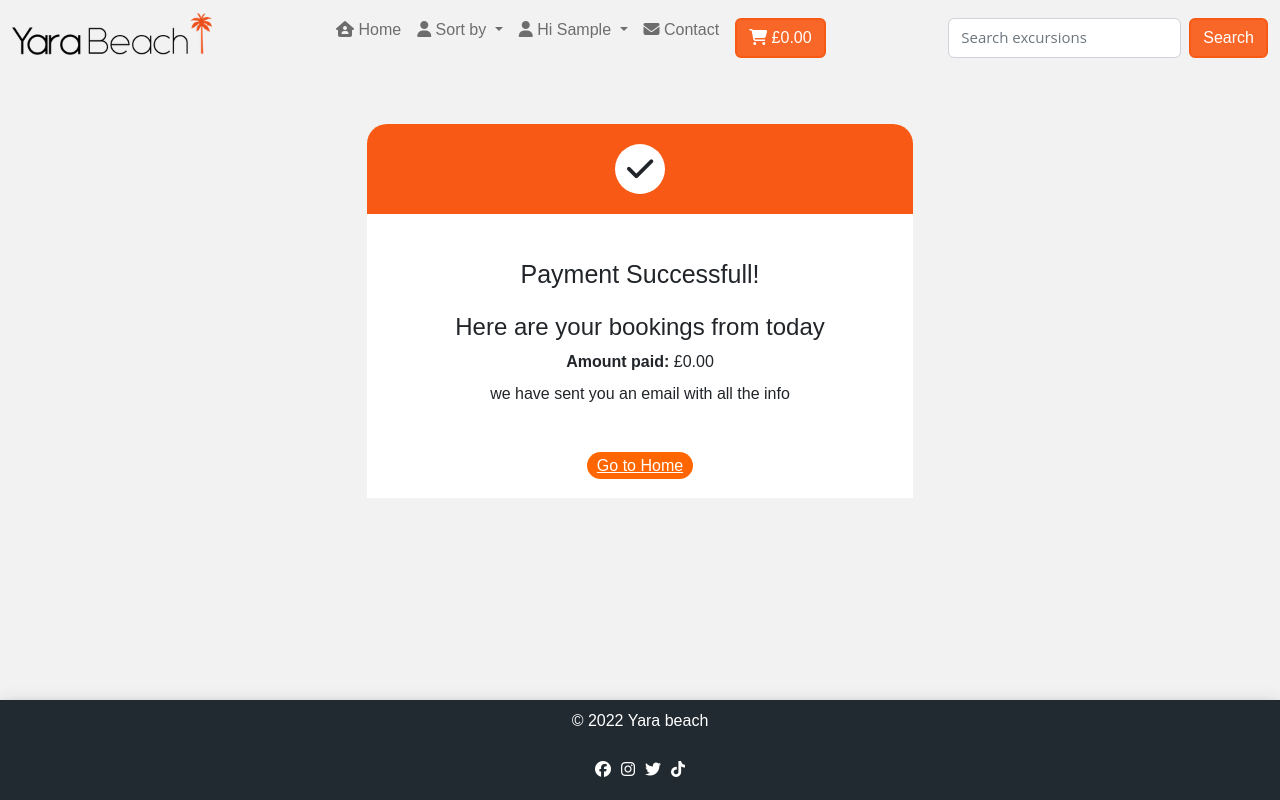
After one commit to Gersondelacruzdeveloper/yara-beach, a Django app: page /checkout/checkout-success in a window 1280 px wide. The commit adds this page. Run offline with Django 4.2, Linux system fonts and the light colour scheme; the visitor is signed in with stand-in values (Sample User, id 1); data that the repository does not hold is empty; parts of the project's set-up code (start-up, migrations or seed data) failed here and were passed over; some libraries are stand-ins or nearby versions; some web fonts are replaced.

Commit message:
Fix typo in ExcursionOrder model, Add success payment page

```diff
--- a/checkout/models.py
+++ b/checkout/models.py
@@ -1,12 +1,12 @@
 from django.db import models
 from django.contrib.auth.models import User
+from datetime import date
 import uuid
-
 # Create your models here.
 
 #Contain all orders related to excursions
 class ExcursionOrder(models.Model):
-    excurion_name = models.CharField(max_length=201, null=False, blank=False)
+    excursion_name = models.CharField(max_length=201, null=False, blank=False)
     user = models.ForeignKey(User, null=True, blank=True, on_delete=models.CASCADE, default='')
     order_number = models.CharField(max_length=32, null=False, blank=False, editable=False)
     full_name = models.CharField(max_length=70, null=False, blank=False)
@@ -16,7 +16,7 @@ class ExcursionOrder(models.Model):
     adult_qty =  models.IntegerField(null=False, blank=False)
     child_qty =  models.IntegerField(null=False, blank=False)
     excursion_date = models.DateField(null=False, blank=False)
-    date_created = models.DateTimeField(auto_now_add=True)
+    date_created = models.DateField(auto_now_add=True)
     customer_email = models.EmailField(null=True, blank=True)
     cellphone_number = models.CharField(max_length=70, null=True, blank=True)
     place_pickup = models.CharField(max_length=70, null=True, blank=True)
--- a/checkout/urls.py
+++ b/checkout/urls.py
@@ -3,4 +3,5 @@ from . import views
 
 urlpatterns = [
     path('', views.checkout, name="checkout"),
+    path('checkout-success', views.checkout_success, name="checkout-success"),
 ]
--- a/checkout/views.py
+++ b/checkout/views.py
@@ -5,6 +5,7 @@ from cart.contexts import cart_contents
 from django.conf import settings
 import stripe
 from .models import ExcursionOrder
+import datetime
 # Create your views here.
 
 # Chekout and process payment
@@ -13,11 +14,11 @@ def checkout(request):
     stripe_secret_key = settings.STRIPE_SECRET_KEY
     cart = request.session.get('cart', {})
     current_cart = cart_contents(request)
-
+    # Create the order
     if request.method == 'POST':
         for item in current_cart['cart_items']:
                ExcursionOrder.objects.create(
-                excurion_name = item['excursion'].title,
+                excursion_name = item['excursion'].title,
                 user = request.user,
                 full_name = request.POST['full_name'],
                 image = item['excursion'].main_image.url,
@@ -28,14 +29,15 @@ def checkout(request):
                 child_qty = item['values']['child_qty'],
                 excursion_date = item['values']['excursion_date'],
                 customer_email = request.user.email,
-                place_pickup = item['values']['place_pickup']
+                place_pickup = item['values']['place_pickup'],
+                date_created  = datetime.date.today()
         )
-        return redirect('excursions')
+        return redirect('checkout-success')
     else:
         if not cart:
             messages.error(request, "There's nothing in your cart at the moment")
             return redirect('excursions')
-
+    # process the payment
     total = current_cart['total']
     stripe_total = round(total * 100)
     stripe.api_key =stripe_secret_key
@@ -48,3 +50,13 @@ def checkout(request):
         'client_secret': intent.client_secret,
     }
     return render(request, 'checkout/checkout.html', context)
+
+# Allow the user know that the purchase has been successful
+def checkout_success(request):
+    user_orders = ExcursionOrder.objects.all().filter(user=request.user)
+    user_orders = user_orders.filter(date_created=datetime.date.today())
+    excursion_total = 0
+    for item in user_orders:
+       excursion_total += item.subTotal
+    context = {'user_orders':user_orders, 'excursion_total':excursion_total}
+    return render(request,'checkout/success.html', context )
--- a/static/css/style.css
+++ b/static/css/style.css
@@ -78,6 +78,58 @@ body {
     background-color: var(--orange-pantone-lighter);
     color: var(--white);
 }
+
+
+/* -------------------------------------------------------------------- successful payment page */
+
+
+.payment_header {
+    background-color: var(--orange-pantone);
+    padding: 20px;
+    border-radius: 20px 20px 0px 0px;
+}
+
+.check {
+    margin: 0px auto;
+    width: 50px;
+    height: 50px;
+    border-radius: 100%;
+    background: #fff;
+    text-align: center;
+}
+
+.check i {
+    vertical-align: middle;
+    line-height: 50px;
+    font-size: 30px;
+}
+
+.content {
+    text-align: center;
+    background-color: white;
+    padding: 20px;
+}
+
+.content a {
+    width: 200px;
+    height: 35px;
+    color: #fff;
+    border-radius: 30px;
+    padding: 5px 10px;
+    background: rgba(255, 102, 0, 1);
+    transition: all ease-in-out 0.3s;
+}
+
+.content a:hover {
+    text-decoration: none;
+    background: #000;
+}
+
+.content h1 {
+    font-size: 25px;
+    padding-top: 25px;
+}
+
 
 /* -------------------------------------------------------------------- Admin section */
 
--- /dev/null
+++ b/templates/checkout/success.html
@@ -0,0 +1,35 @@
+{% extends 'excursions/excursions_base.html' %}
+{% load static %}
+
+{% block content %}
+<section>
+    <div class="container">
+        <div class="row">
+            <div class="col-md-6 mx-auto mt-5">
+                <div class="payment">
+                    <div class="payment_header">
+                        <div class="check"><i class="fa fa-check" aria-hidden="true"></i></div>
+                    </div>
+                    <div class="content">
+                        <h1>Payment Successfull!</h1>
+                        <h4 class="pt-3">Here are your bookings from today</h4>
+                        {% for item in user_orders %}
+                        <div class="p-2">
+                           <small><strong>Excursion Booking Number:</strong> {{item.order_number}}</small>
+                        </div>
+                        {% endfor %}
+
+                        <strong>Amount paid:</strong>
+                        <span>£{{excursion_total | floatformat:2}}</span>
+                        <div class="pt-2">we have sent you an email with all the info</div>
+                        <div class="mt-5">
+                            <a href="{% url 'home' %}">Go to Home</a>
+                        </div>
+                    </div>
+                </div>
+            </div>
+        </div>
+    </div>
+</section>
+
+{% endblock content %}
```
Also changed, not shown: other parts of static/css/style.css (+17 -11 lines), checkout/migrations/0004_alter_excursionorder_date_created.py (added), checkout/migrations/0005_rename_excurion_name_excursionorder_excursion_name.py (added). Lines whose indentation alone changed are shown as unchanged.
